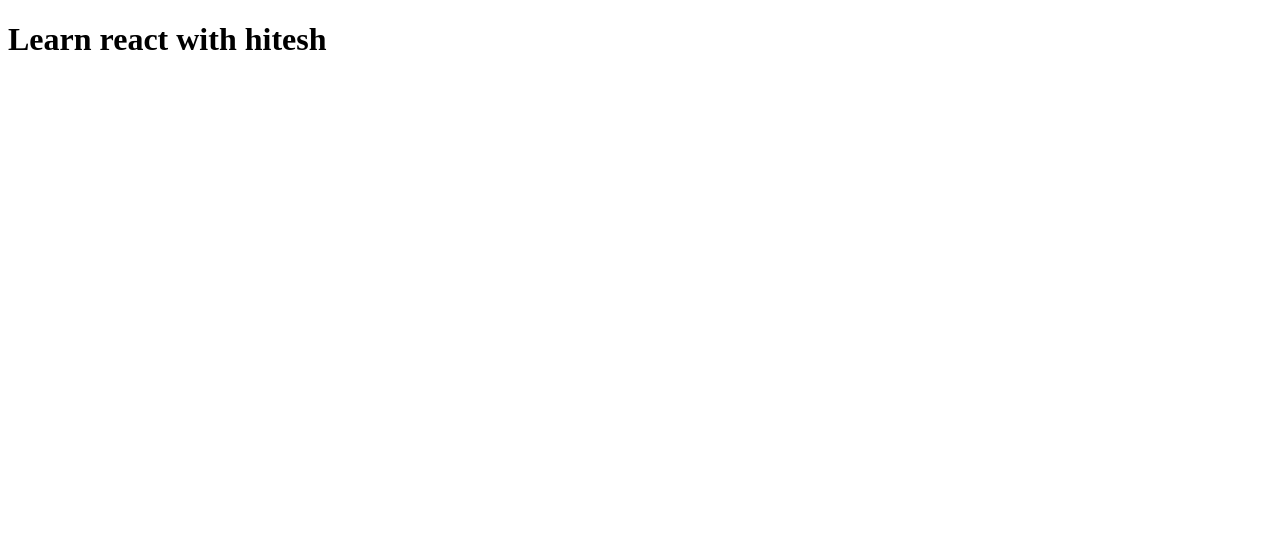
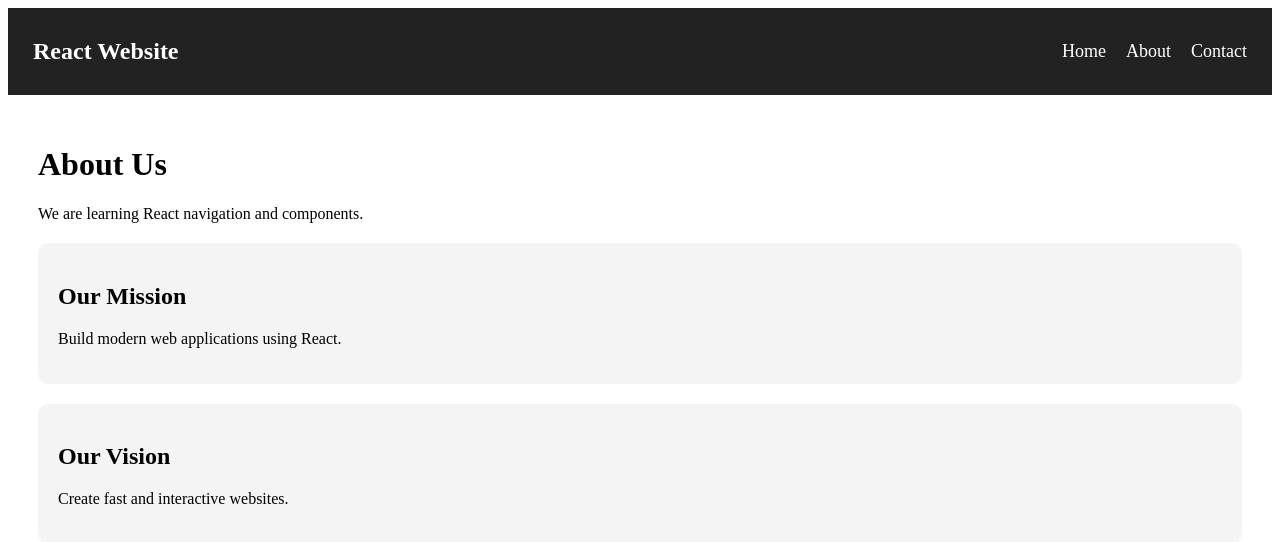
Before and after one commit to chaitalibhongale1003/react_web_learning, a React (Create React App) app in the folder 01basicreact/: page /about in a window 1280 px wide. Shown: the top 542 px of the page. Built offline with nearby package versions, Linux system fonts and the light colour scheme.

Commit message:
Simple componants and navigation(Route)

```diff
--- a/01basicreact/package.json
+++ b/01basicreact/package.json
@@ -9,6 +9,7 @@
     "@testing-library/user-event": "^13.5.0",
     "react": "^19.2.6",
     "react-dom": "^19.2.6",
+    "react-router-dom": "^7.15.1",
     "react-scripts": "5.0.1",
     "web-vitals": "^2.1.4"
   },
--- a/01basicreact/src/App.js
+++ b/01basicreact/src/App.js
@@ -1,6 +1,29 @@
+import { BrowserRouter, Routes, Route } from "react-router-dom";
+
+import Navbar from "./components/Navbar";
+import Home from "./components/Home";
+import About from "./components/About";
+import Contact from "./components/Contact";
+
 function App() {
   return (
-   <h1>Learn react with hitesh</h1>
+    <BrowserRouter>
+
+      {/* Top Navigation */}
+      <Navbar />
+
+      {/* Page Content */}
+      <Routes>
+
+        <Route path="/" element={<Home />} />
+
+        <Route path="/about" element={<About />} />
+
+        <Route path="/contact" element={<Contact />} />
+
+      </Routes>
+
+    </BrowserRouter>
   );
 }
 
--- /dev/null
+++ b/01basicreact/src/components/About.js
@@ -0,0 +1,48 @@
+function About() {
+  return (
+    <div style={styles.container}>
+
+      <h1>About Us</h1>
+
+      <p>
+        We are learning React navigation and components.
+      </p>
+
+      <div style={styles.card}>
+
+        <h2>Our Mission</h2>
+
+        <p>
+          Build modern web applications using React.
+        </p>
+
+      </div>
+
+      <div style={styles.card}>
+
+        <h2>Our Vision</h2>
+
+        <p>
+          Create fast and interactive websites.
+        </p>
+
+      </div>
+
+    </div>
+  );
+}
+
+const styles = {
+  container: {
+    padding: "30px",
+  },
+
+  card: {
+    backgroundColor: "#f4f4f4",
+    padding: "20px",
+    marginTop: "20px",
+    borderRadius: "10px",
+  },
+};
+
+export default About;
--- /dev/null
+++ b/01basicreact/src/components/Contact.js
@@ -0,0 +1,21 @@
+function Contact() {
+  return (
+    <div style={styles.container}>
+
+      <h1>Contact Page</h1>
+
+      <p>Email: sampledemo@gmail.com</p>
+
+      <p>Phone: 9876543210</p>
+
+    </div>
+  );
+}
+
+const styles = {
+  container: {
+    padding: "30px",
+  },
+};
+
+export default Contact;
--- /dev/null
+++ b/01basicreact/src/components/Home.js
@@ -0,0 +1,31 @@
+function Home() {
+  return (
+    <div style={styles.container}>
+
+      {/* <h1>Home Page</h1>
+      <p>
+        Welcome to our React website.
+      </p> */}
+      <img
+        src="https://www.etatvasoft.com/blog/wp-content/uploads/2020/06/reactjs-for-web-development-why-where-to-use.jpg"
+        alt="banner"
+        style={styles.image}
+      />
+
+    </div>
+  );
+}
+
+const styles = {
+  container: {
+    padding: "20px",
+  },
+
+  image: {
+    width: "100%",
+    marginTop: "10px",
+    borderRadius: "10px",
+  },
+};
+
+export default Home;
--- /dev/null
+++ b/01basicreact/src/components/Navbar.js
@@ -0,0 +1,54 @@
+import { Link } from "react-router-dom";
+
+function Navbar() {
+  return (
+    <nav style={styles.navbar}>
+
+      <h2 style={styles.logo}>React Website</h2>
+
+      <div style={styles.menu}>
+
+        <Link style={styles.link} to="/">
+          Home
+        </Link>
+
+        <Link style={styles.link} to="/about">
+          About
+        </Link>
+
+        <Link style={styles.link} to="/contact">
+          Contact
+        </Link>
+
+      </div>
+
+    </nav>
+  );
+}
+
+const styles = {
+  navbar: {
+    display: "flex",
+    justifyContent: "space-between",
+    alignItems: "center",
+    backgroundColor: "#222",
+    padding: "10px 25px",
+  },
+
+  logo: {
+    color: "white",
+  },
+
+  menu: {
+    display: "flex",
+    gap: "20px",
+  },
+
+  link: {
+    color: "white",
+    textDecoration: "none",
+    fontSize: "18px",
+  },
+};
+
+export default Navbar;
```
Also changed, not shown: 1 other file (tests, documents, lock files or other folders).
